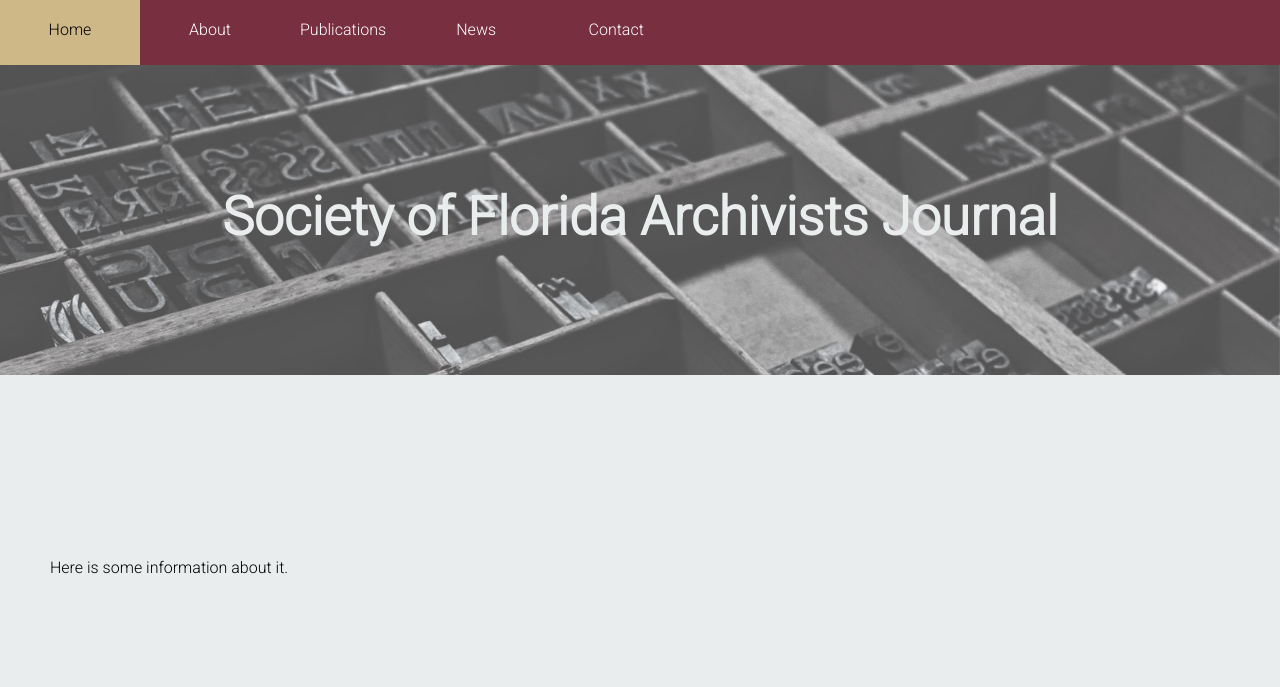
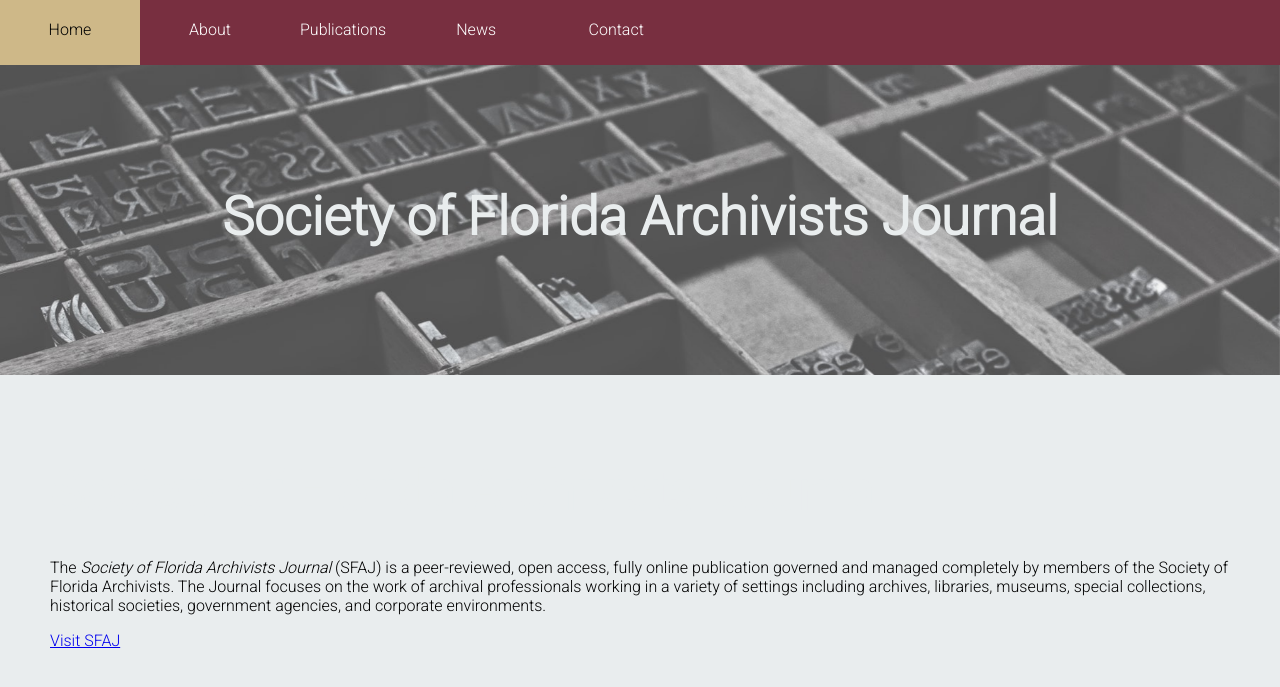
Before and after one commit to fsulibpub/fsulibpub.github.io, a Jekyll site: the page built from _journals/sfaj.md, in a window 1280 px wide. Shown: the top 687 px of the page. Built offline with Jekyll 4.4.1, drawn with Linux system fonts in a browser that asks for light colours.

Commit message:
added description and link

```diff
--- a/_journals/sfaj.md
+++ b/_journals/sfaj.md
@@ -1,11 +1,13 @@
 ---
 layout: default
 title: "Society of Florida Archivists Journal"
-description: "short description of the journal"
+description: "The *Society of Florida Archivists Journal* (SFAJ) is a peer-reviewed, open access, fully online publication governed and managed completely by members of the Society of Florida Archivists."
 permalink: /journals/sfaj/
 image: journals/journalSFAJ.jpg
 ---
 
 # Society of Florida Archivists Journal
 
-Here is some information about it.
+The *Society of Florida Archivists Journal* (SFAJ) is a peer-reviewed, open access, fully online publication governed and managed completely by members of the Society of Florida Archivists. The Journal focuses on the work of archival professionals working in a variety of settings including archives, libraries, museums, special collections, historical societies, government agencies, and corporate environments.
+
+[Visit SFAJ](https://journals.flvc.org/sfaj "SFAJ Homepage")
```
